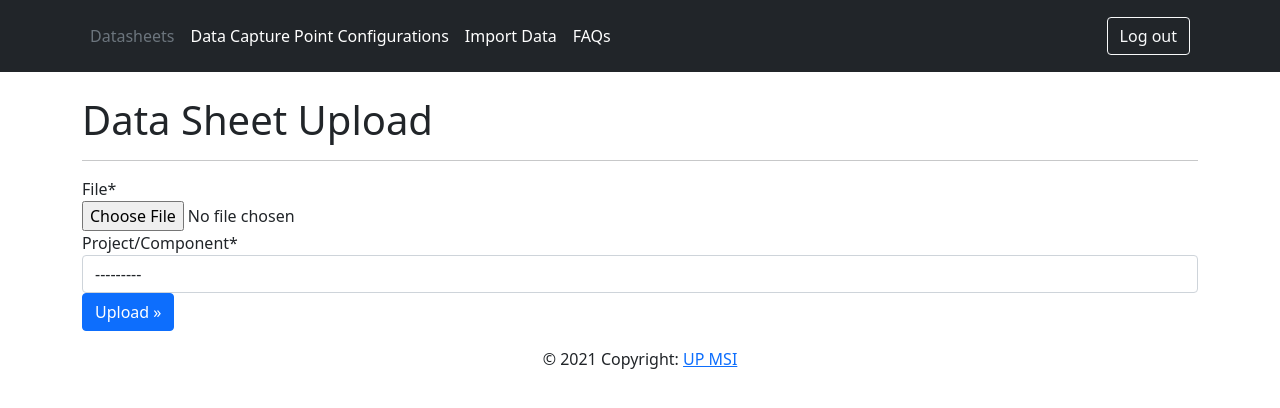
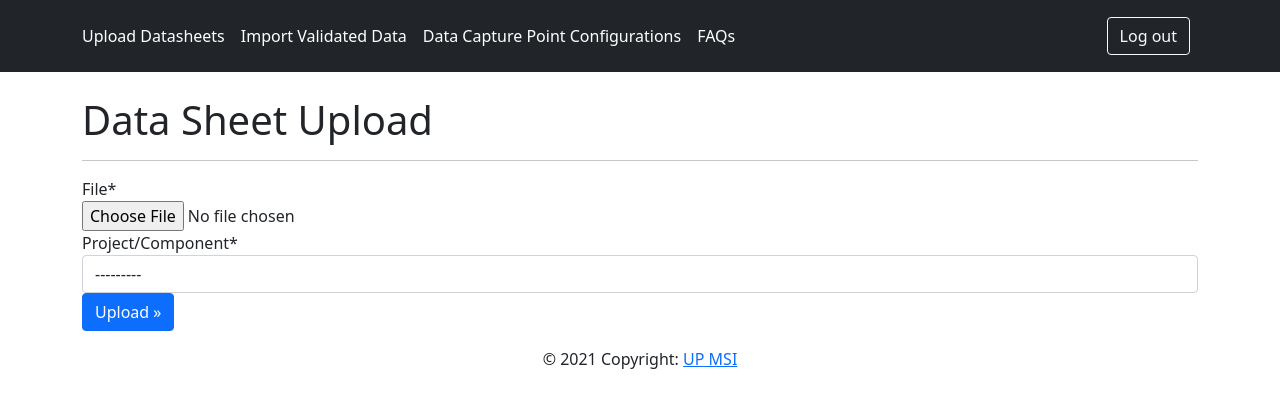
Before and after one commit to pulidongz/msi_hingacu, a Django app: page /etl/upload/ in a window 1280 px wide. Shown: the top 408 px of the page. Run offline with Django 3.2, Linux system fonts and the light colour scheme; a user stored in the database is signed in; tables that the repository leaves empty hold one stand-in row (values such as "Sample post"); some libraries are stand-ins or nearby versions.

Commit message:
nav clean up

```diff
--- a/backend/etl/templates/base.html
+++ b/backend/etl/templates/base.html
@@ -1,4 +1,6 @@
 {% load static %}
+
+{% url 'etl:etl-list' as etl_url %}
 
 <!DOCTYPE html>
 <html lang="en">
@@ -20,19 +22,23 @@
 
   {% block extrahead %}
   {% endblock %}
-
 </head>
 
 <body>
-
+  <!-- Header -->
   <header class="p-3 bg-dark text-white">
     <div class="container">
       <div class="d-flex flex-wrap align-items-center justify-content-center justify-content-lg-start">
         <ul class="nav col-12 col-lg-auto me-lg-auto mb-2 justify-content-center mb-md-0">
-          <li><a href="#" class="nav-link px-2 text-secondary">Datasheets</a></li>
-          <li><a href="#" class="nav-link px-2 text-white">Data Capture Point Configurations</a></li>
-          <li><a href="#" class="nav-link px-2 text-white">Import Data</a></li>
-          <li><a href="#" class="nav-link px-2 text-white">FAQs</a></li>
+          <li>
+            <a href="{{ etl_url }}" class="nav-link pe-3 ps-0
+            {% if request.get_full_path == etl_url %}text-secondary{% else %}text-white{% endif %}">
+              Upload Datasheets
+            </a>
+          </li>
+          <li><a href="#" class="nav-link pe-3 ps-0 text-white">Import Validated Data</a></li>
+          <li><a href="/admin/etl/dcpcollection/" class="nav-link pe-3 ps-0 text-white">Data Capture Point Configurations</a></li>
+          <li><a href="#" class="nav-link pe-3 ps-0 text-white">FAQs</a></li>
         </ul>
 
         <div class="text-end">
@@ -41,15 +47,16 @@
       </div>
     </div>
   </header>
+  <!-- Header -->
 
-  <div class="container">
-    <main role="main">
-
+  <!-- Main -->
+  <main role="main">
+    <div class="container">
       {% block content %}
       {% endblock %}
-
-    </main>
-  </div>
+    </div>
+  </main>
+  <!-- Main -->
 
   <!-- Footer -->
   <footer class="page-footer font-small blue">
@@ -66,6 +73,7 @@
   <!-- Bootstrap 5 -->
   <script src="https://cdn.jsdelivr.net/npm/bootstrap@5.1.3/dist/js/bootstrap.bundle.min.js" integrity="sha384-ka7Sk0Gln4gmtz2MlQnikT1wXgYsOg+OMhuP+IlRH9sENBO0LRn5q+8nbTov4+1p" crossorigin="anonymous"></script>
   <!-- Bootstrap 5 -->
+
   {% block extrabody %}
   {% endblock %}
 </body>
```
